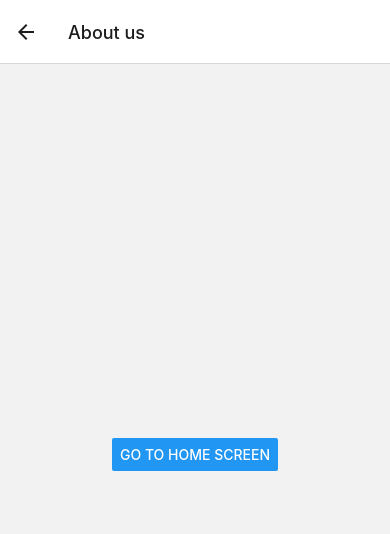
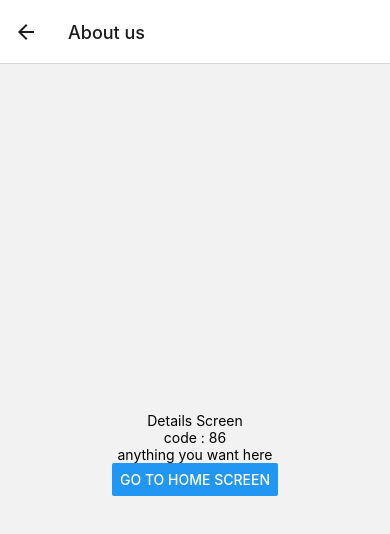
Before and after one commit to rahulvijay81/ReactNativeJourney, a React Native app: screen /Home in a window 390 px wide. Both pictures are taken after a click on the button "GO TO ABOUT SCREEN". Shown: the top 534 px of the page. Built offline with nearby package versions, Linux system fonts and the light colour scheme.

Commit message:
passing param using navigation

```diff
--- a/screens/About.jsx
+++ b/screens/About.jsx
@@ -1,13 +1,14 @@
 import { View, Text, Button } from "react-native";
 import React from "react";
 
-export default function About({ navigation }) {
+export default function About({ route, navigation }) {
+  const { itemId, otherParam } = route.params;
   return (
     <View style={{ flex: 1, alignItems: "center", justifyContent: "center" }}>
-      <Button
-        title="Go to Home Screen"
-        onPress={() => navigation.goBack()}
-      />
+      <Text>Details Screen</Text>
+      <Text>code : {itemId}</Text>
+      <Text>{otherParam}</Text>
+      <Button title="Go to Home Screen" onPress={() => navigation.goBack()} />
     </View>
   );
 }
--- a/screens/Home.jsx
+++ b/screens/Home.jsx
@@ -4,7 +4,10 @@ import React from 'react'
 export default function Home({navigation}) {
   return (
     <View style={{ flex: 1, alignItems: 'center', justifyContent: 'center' }}>
-      <Button title='Go to About Screen' onPress={() => navigation.navigate('About')}/>
+      <Button title='Go to About Screen' onPress={() => navigation.navigate('About' , {
+        itemId: 86,
+        otherParam: 'anything you want here',
+      })}/>
     </View>
   )
 }
```
